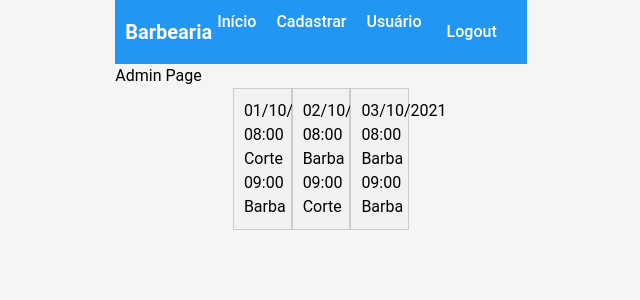
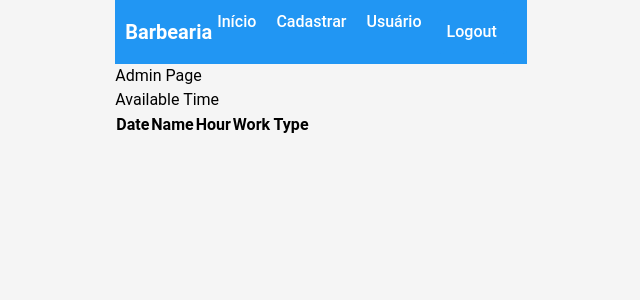
Before and after one commit to samuk-a/agendamento-servicos, a React (Vite) app: page /admin in a window 1280 px wide. Shown: the top 300 px of the page, without its empty margins (319-959 px from the left). Built offline with nearby package versions, Linux system fonts and the light colour scheme; sample sign-in values are in the browser's storage.

Commit message:
maintain state between pages

```diff
--- a/src/components/Navbar/Navbar.tsx
+++ b/src/components/Navbar/Navbar.tsx
@@ -1,6 +1,7 @@
 import { useContext } from "react";
 import "./Navbar.css";
 import { BridgeGuardContext } from "../../context/BridgeGuard";
+import { Link } from 'react-router-dom'
 
 function Navbar() {
 
@@ -14,12 +15,12 @@ function Navbar() {
       <h1 className="navbar-brand">Barbearia</h1>
       <nav>
         <ul>
-          <li><a href="/">Início</a></li>
-          {isToShow && <li><a href="/availableTime">Cadastrar</a></li>}
-          {isToShow && <li><a href="/admin" >Usuário</a></li>}
+          <li><Link to="/">Início</Link></li>
+          {isToShow && <li><Link to={"/availableTime"} >Cadastrar</Link></li>}
+          {isToShow && <li><Link to="/admin" >Usuário</Link></li>}
 
           {isToShow && <li><button className="p-0" onClick={handleLougout}>Logout</button></li>}
-          {!isToShow && <li><a href="/login">Login</a></li>}
+          {!isToShow && <li><Link to="/login">Login</Link></li>}
         </ul>
       </nav>
     </div>
--- /dev/null
+++ b/src/components/TableDate/index.tsx
@@ -0,0 +1,50 @@
+import { AvailableTimeProps } from "../../context/TempStateContenxt"
+import { formatDate, formatHour } from "../../utils/getDateTime"
+
+interface TableDateProps {
+  values: AvailableTimeProps[]
+  onRemove?: (id: number) => void
+}
+
+function TableDate({ values, onRemove }: TableDateProps) {
+  return (
+    <section className='flex flex-col justify-center items-center my-4 p-8 border border-gray-500'>
+      <span className="text-2xl font-bold">Available Time</span>
+
+      <table>
+        <thead className='border border-gray-400'>
+          <tr>
+            <th className='border border-gray-400 p-4'>Date</th>
+            <th className='border border-gray-400 p-4'>Name</th>
+            <th className='border border-gray-400 p-4'>Hour</th>
+            <th className='border border-gray-400 p-4'>Work Type</th>
+          </tr>
+        </thead>
+
+        <tbody>
+          {values?.length > 0 && values?.map((element, index) => (
+            <tr key={`${index}-${element.name}`}>
+              <td className='border border-gray-400 p-4'>
+                {element?.name}
+              </td>
+              <td className='border border-gray-400 p-4'>
+                {formatHour(element?.hour)}
+              </td>
+              <td className='border border-gray-400 p-4'>
+                {element?.workType}
+              </td>
+              <td className='border border-gray-400 p-4'>
+                {formatDate(element?.date)}
+              </td>
+              {onRemove && <td className='border border-gray-400 p-4'>
+                <button onClick={() => onRemove(index)} className='bg-red-500 text-white p-2 rounded-md hover:bg-red-700'>Remove</button>
+              </td>}
+            </tr>
+          ))}
+        </tbody>
+      </table>
+    </section>
+  )
+}
+
+export default TableDate
--- /dev/null
+++ b/src/context/TempStateContenxt/index.tsx
@@ -0,0 +1,31 @@
+import { createContext, useState } from 'react'
+
+export interface AvailableTimeProps {
+  date: Date
+  workType: string
+  hour: Date
+  name: string
+}
+
+interface TempStateContextProps {
+  setFields: (fields: AvailableTimeProps[]) => void
+  fields: AvailableTimeProps[]
+}
+
+export const TempStateContext = createContext({} as TempStateContextProps)
+
+export const TempStateContextProvider = ({ children }: { children: React.ReactNode }) => {
+  const [fields, setFields] = useState<AvailableTimeProps[]>([])
+
+  console.log('fields', fields)
+  const values = {
+    setFields,
+    fields
+  }
+
+  return (
+    <TempStateContext.Provider value={values}>
+      {children}
+    </TempStateContext.Provider>
+  )
+}
--- a/src/pages/Admin/Admin.tsx
+++ b/src/pages/Admin/Admin.tsx
@@ -1,5 +1,7 @@
-import { useEffect, useState } from 'react';
+import { useContext, useEffect, useState } from 'react';
 import './Admin.css';
+import { TempStateContext } from '../../context/TempStateContenxt';
+import TableDate from '../../components/TableDate';
 
 interface Appointment {
   id: number;
@@ -13,6 +15,8 @@ interface Appointment {
 
 const Admin = () => {
   const [appointments, setAppointments] = useState<Appointment[]>([]);
+
+  const context = useContext(TempStateContext)
 
   useEffect(() => {
     const fetchAppointments = async () => {
@@ -50,21 +54,10 @@ const Admin = () => {
   return (
     <div>
       <h1>Admin Page</h1>
-      <div className="calendar-grid">
-        {appointments.map((day) => (
-          <div key={day.id} className="calendar-day">
-            <h2>{day.date}</h2>
-            <ul>
-              {day.services?.map((appointment) => (
-                <li key={appointment.id}>
-                  <span>{appointment.time} </span>
-                  <span>{appointment.service}</span>
-                </li>
-              ))}
-            </ul>
-          </div>
-        ))}
-      </div>
+
+      <TableDate
+        values={context.fields}
+      />
     </div>
   );
 };
--- a/src/pages/Admin/AvailableTime/index.tsx
+++ b/src/pages/Admin/AvailableTime/index.tsx
@@ -1,9 +1,13 @@
-import { useState } from 'react'
+import { useContext, useState } from 'react'
 import RegistrationForm from './RegistrationForm';
+import { TempStateContext } from '../../../context/TempStateContenxt';
+import TableDate from '../../../components/TableDate';
 
 const AvailableTime = () => {
   const [fields, setFields] = useState({});
   const [tempFields, setTempFields] = useState([]);
+
+  const context = useContext(TempStateContext)
 
   const handleOnChange = (key: string, value: any) => {
     setFields((prev) => ({
@@ -13,29 +17,18 @@ const AvailableTime = () => {
   }
 
   const handleOnConfirm = () => {
-    setTempFields((prev: any) => ([...prev, fields]))
-    console.log(fields)
-  }
+    const newFields = [...tempFields, fields]
 
-  const formatDate = (date) => {
-    const originalDate = new Date(date);
-    const day = String(originalDate.getDate()).padStart(2, '0');
-    const month = String(originalDate.getMonth() + 1).padStart(2, '0');
-    const year = originalDate.getFullYear();
-
-    return `${day}/${month}/${year}`
-  }
-
-  const formatHour = (datetime) => {
-    const date = new Date(datetime);
-    const hours = ("0" + date.getHours()).slice(-2);
-    const minutes = ("0" + date.getMinutes()).slice(-2);
-
-    return hours + ":" + minutes;
+    setTempFields(newFields)
+    context.setFields(newFields)
+    console.log(newFields)
   }
 
   const handleRemove = (id: number) => {
-    setTempFields((prev: any) => prev.filter((_, index: number) => index !== id))
+    const newFields = tempFields.filter((_, index: number) => index !== id)
+    setTempFields(newFields)
+
+    context.setFields(newFields)
   }
 
   return (
@@ -53,43 +46,13 @@ const AvailableTime = () => {
           </div>
         </div>
 
-      </section><section className='flex flex-col justify-center items-center my-4 p-8 border border-gray-500'>
-        <span className="text-2xl font-bold">Available Time</span>
+      </section>
 
-        <table>
-          <thead className='border border-gray-400'>
-            <tr>
-              <th className='border border-gray-400 p-4'>Name</th>
-              <th className='border border-gray-400 p-4'>Hour</th>
-              <th className='border border-gray-400 p-4'>Work Type</th>
-              <th className='border border-gray-400 p-4'>Date</th>
-            </tr>
-
-          </thead>
-
-          <tbody>
-            {tempFields.length > 0 && tempFields.map((element, index) => (
-              <tr key={`${index}-${element.name}`}>
-                <td className='border border-gray-400 p-4'>
-                  {element?.name}
-                </td>
-                <td className='border border-gray-400 p-4'>
-                  {formatHour(element?.hour.toISOString())}
-                </td>
-                <td className='border border-gray-400 p-4'>
-                  {element?.workType}
-                </td>
-                <td className='border border-gray-400 p-4'>
-                  {formatDate(element?.date?.toISOString())}
-                </td>
-                <td className='border border-gray-400 p-4'>
-                  <button onClick={() => handleRemove(index)} className='bg-red-500 text-white p-2 rounded-md hover:bg-red-700'>Remove</button>
-                </td>
-              </tr>
-            ))}
-          </tbody>
-        </table>
-      </section>
+      {context.fields.length > 0 && (
+        <TableDate
+          values={context.fields}
+          onRemove={handleRemove}
+        />)}
     </>
   )
 }
--- a/src/pages/index/App.tsx
+++ b/src/pages/index/App.tsx
@@ -1,12 +1,17 @@
 import { Outlet } from 'react-router-dom';
 import Navbar from '../../components/Navbar/Navbar'
 import './App.css';
+import { TempStateContextProvider } from '../../context/TempStateContenxt';
 
 function App() {
   return (
     <div>
       <Navbar />
-      <Outlet />
+
+
+      <TempStateContextProvider>
+        <Outlet />
+      </TempStateContextProvider>
     </div>
   );
 }
--- /dev/null
+++ b/src/pages/index/Home/index.tsx
@@ -0,0 +1,16 @@
+function Home() {
+  return (
+    <>
+    <h1 className='flex justify-center mb-8'>
+      Hello this is the App to schedule appointments
+    </h1>
+
+    <h1 className='flex justify-center'>
+      To schedule an appointment, please go to the <span className="font-bold ml-1 mr-1">CADASTRAR</span> page
+    </h1>
+    </>
+
+  )
+}
+
+export default Home
--- a/src/routes/routerPaths.tsx
+++ b/src/routes/routerPaths.tsx
@@ -8,13 +8,18 @@ import Admin from "../pages/Admin/Admin";
 import Login from "../pages/Login/Login";
 import Signup from "../pages/Login/Signup";
 import AvailableTime from "../pages/Admin/AvailableTime";
+import Home from "../pages/index/Home";
 
 const routerPaths = createBrowserRouter([
   {
     element: <App />,
-    path: "/",
     errorElement: <ErrorPage />,
     children: [
+      {
+        path: "/",
+        element: <Home />,
+        errorElement: <ErrorPage />,
+      },
       {
         path: "/admin",
         element: <Admin />,
--- /dev/null
+++ b/src/utils/getDateTime.tsx
@@ -0,0 +1,20 @@
+export const formatDate = (date: Date) => {
+  if (!date) return ''
+
+  const originalDate = date;
+  const day = String(originalDate.getDate()).padStart(2, '0');
+  const month = String(originalDate.getMonth() + 1).padStart(2, '0');
+  const year = originalDate.getFullYear();
+
+  return `${day}/${month}/${year}`
+}
+
+export const formatHour = (date: Date) => {
+  if (!date) return ''
+
+  const originalDate = date;
+  const hours = ("0" + originalDate.getHours()).slice(-2);
+  const minutes = ("0" + originalDate.getMinutes()).slice(-2);
+
+  return hours + ":" + minutes;
+}
```
